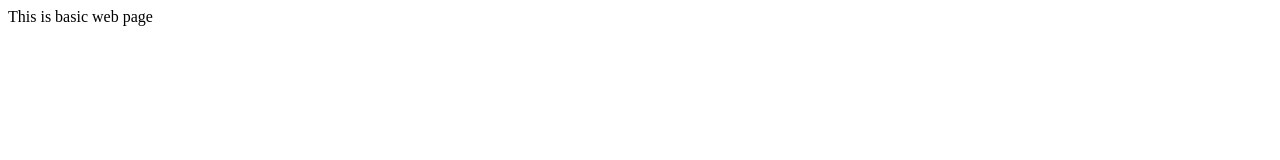
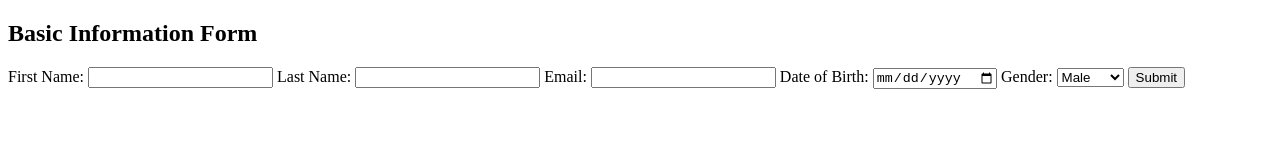
Before and after one commit to Aniket-Shejaval/Demo, a plain HTML site: page index.html in a window 1280 px wide. Drawn offline with Linux system fonts and the light colour scheme.

Commit message:
This is first commit

```diff
--- a/index.html
+++ b/index.html
@@ -1 +1,37 @@
-This is basic web page
+<!DOCTYPE html>
+<html lang="en">
+<head>
+    <meta charset="UTF-8">
+    <meta name="viewport" content="width=device-width, initial-scale=1.0">
+    <title>Basic Info Form</title>
+    <link rel="stylesheet" type="text/css" href="styles.css">
+</head>
+<body>
+
+    <h2>Basic Information Form</h2>
+
+    <form action="#" method="post">
+        <label for="firstName">First Name:</label>
+        <input type="text" id="firstName" name="firstName" required>
+
+        <label for="lastName">Last Name:</label>
+        <input type="text" id="lastName" name="lastName" required>
+
+        <label for="email">Email:</label>
+        <input type="email" id="email" name="email" required>
+
+        <label for="dob">Date of Birth:</label>
+        <input type="date" id="dob" name="dob" required>
+
+        <label for="gender">Gender:</label>
+        <select id="gender" name="gender" required>
+            <option value="male">Male</option>
+            <option value="female">Female</option>
+            <option value="other">Other</option>
+        </select>
+
+        <input type="submit" value="Submit">
+    </form>
+
+</body>
+</html>
```
